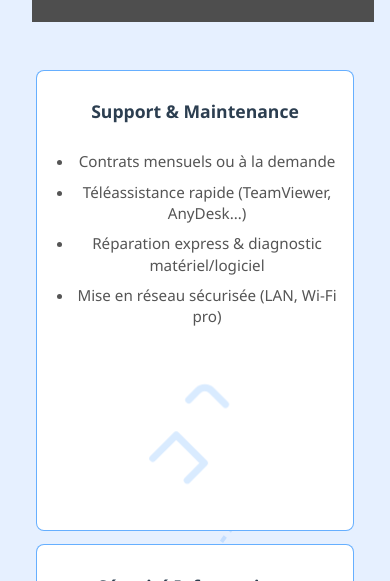
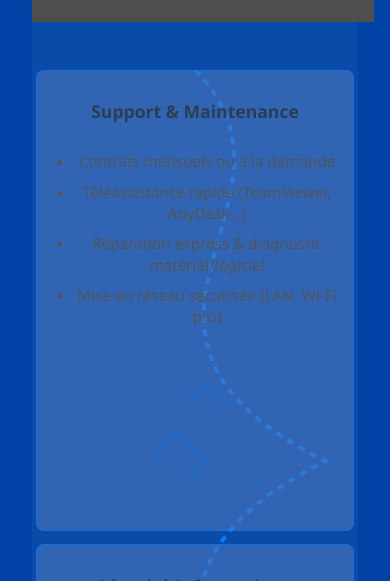
Before and after one commit to davon6/abdel_ITSupport, a Vue app: page /#/professionnels in a window 390 px wide. Shown: the part 394-975 px from the top of the page. Built offline with nearby package versions, Linux system fonts and the light colour scheme; grey boxes are pictures that could not be loaded.

Commit message:
pro layout mobile

```diff
--- a/src/components/Professionnels.vue
+++ b/src/components/Professionnels.vue
@@ -1,5 +1,5 @@
 <script setup lang="ts">
-import { ref, onMounted } from 'vue'
+import { ref, onMounted, onUnmounted  } from 'vue'
 import Rellax from 'rellax'
 import AOS from 'aos'
 import 'aos/dist/aos.css'
@@ -26,11 +26,21 @@ onMounted(() => {
   // Mobile detection
   checkMobile()
   window.addEventListener('resize', checkMobile)
+
+  const oldColor = document.body.style.backgroundColor
+
+// override body background
+document.body.style.backgroundColor = '#0042a5'
+
+// restore on leave
+onUnmounted(() => {
+  document.body.style.backgroundColor = oldColor
+})
 })
 </script>
 
 <template>
-
+  <div class="fullpage">
 
 
   <section class="parallax-hero rellax" data-rellax-speed="-3">
@@ -57,7 +67,7 @@ onMounted(() => {
   C450,1400 100,1600 400,1800
   C100,2000 450,2200 150,2400
 "
-fill="none" stroke="#007BFF" stroke-width="6" stroke-opacity="0.15" stroke-dasharray="10 10"/>
+fill="none" stroke="#007BFF" stroke-width="6" stroke-dasharray="10 10"/>
 </svg>
 </div>
 
@@ -94,7 +104,7 @@ fill="none" stroke="#007BFF" stroke-width="6" stroke-opacity="0.15" stroke-dasha
     <ContactForm />
 
   </main>
-
+</div>
 </template>
 
 <script lang="ts">
@@ -458,7 +468,7 @@ export default {
   width: 6px;
   background-size: 100% 20px;
   transform: translateX(-10%);
-  opacity: 0.15;
+  /*opacity: 0.15;*/
   pointer-events: none;
 }
 
@@ -665,7 +675,19 @@ main.container {
   100% { stroke-dashoffset: -40; opacity: 0; }
 
 
-}}
+}
+.section-card {
+  background-color: #4b78bc99;
+  }
+
+}
+
+
+
+.fullpage  {
+  background-color: #4b78bc24;
+
+}
 
 
 </style>
```
